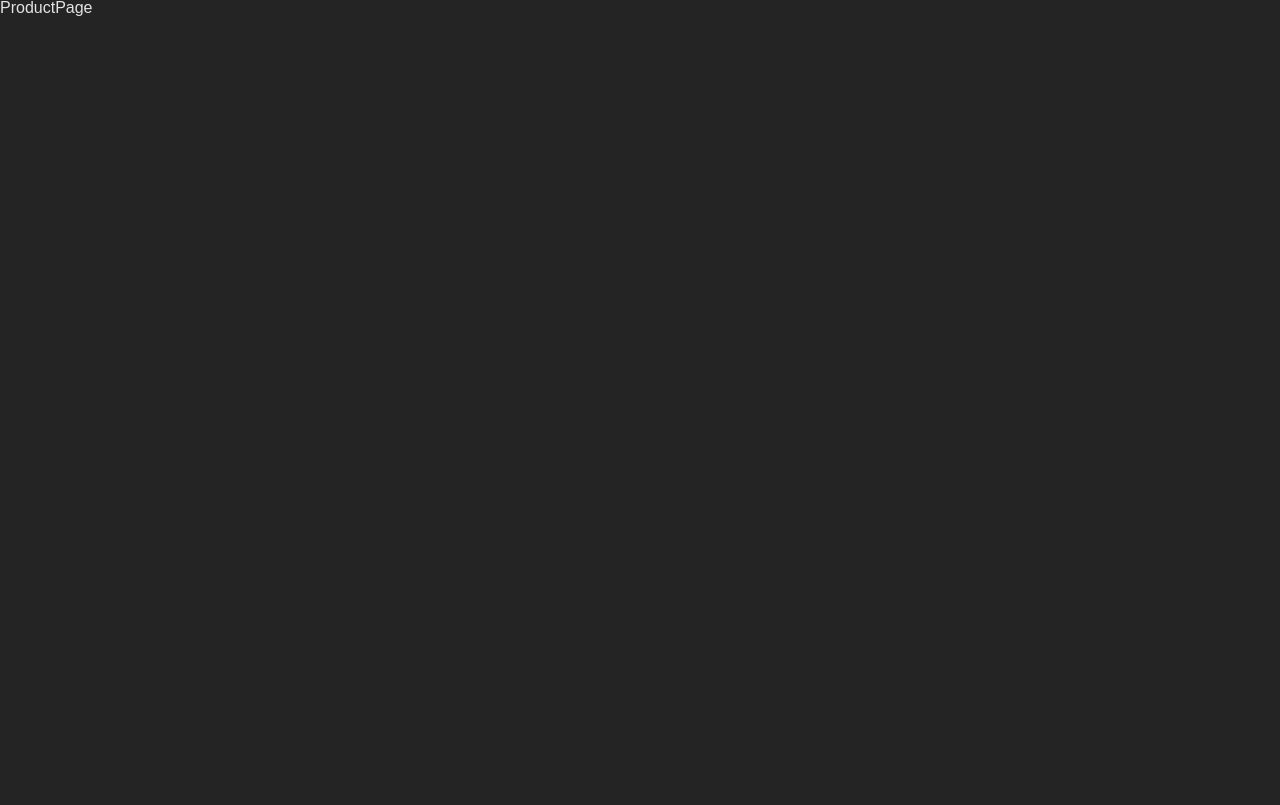
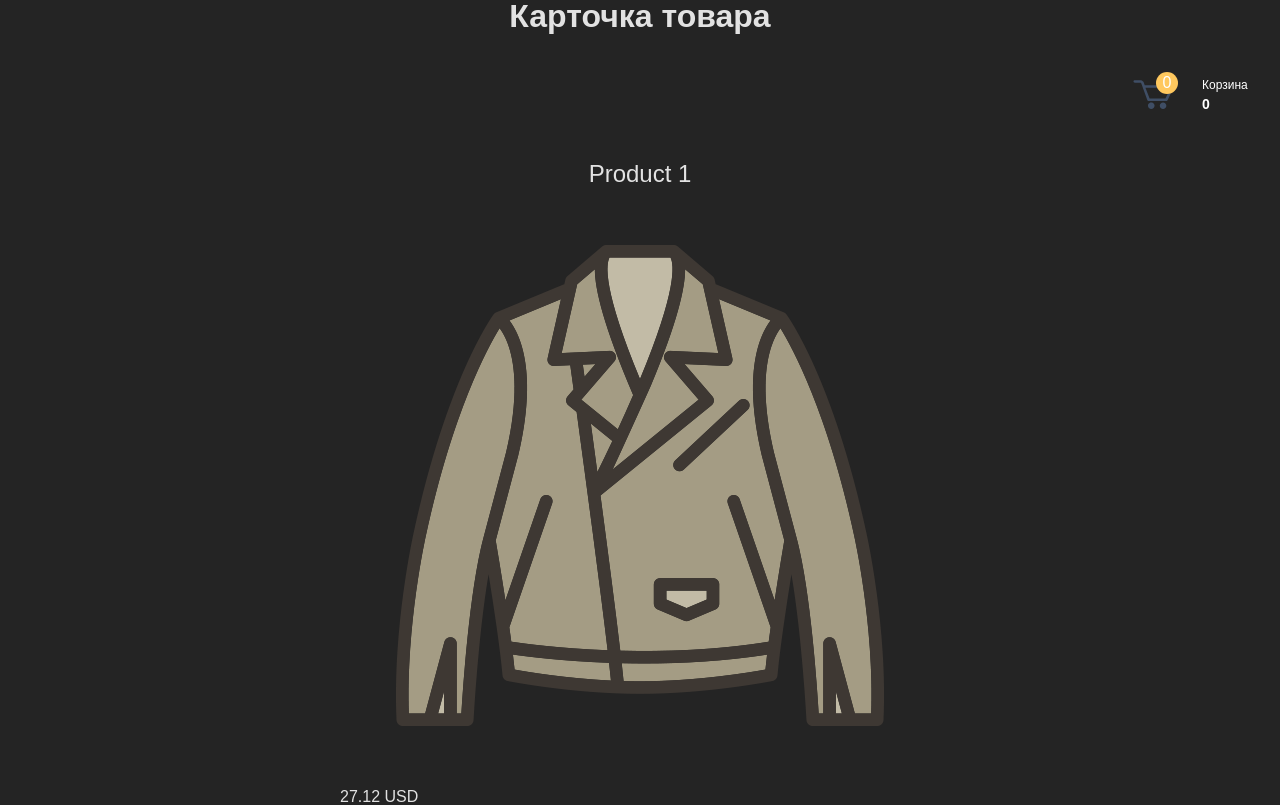
Before and after one commit to mvodev/aaccent, a React (Vite) app: page /1 in a window 1280 px wide. Built offline with nearby package versions, Linux system fonts and the light colour scheme.

Commit message:
add header and cart components

```diff
--- /dev/null
+++ b/src/components/cart/Cart.scss
@@ -0,0 +1,57 @@
+.cart {
+  height: 46px;
+  max-width: 128px;
+  width: 100%;
+  display: flex;
+  flex-direction: row;
+  align-items: center;
+  gap: 24px;
+  cursor: pointer;
+  text-decoration: none;
+
+  a {
+    text-decoration: none;
+    color: inherit;
+  }
+
+  &__img {
+    width: 46px;
+    height: 46px;
+    position: relative;
+    background-image: url('../../assets/images/basket.svg');
+  }
+
+  &__goods {
+    width: 22px;
+    height: 22px;
+    background-color: #FFC85E;
+    color: white;
+    border-radius: 50%;
+    display: flex;
+    align-items: center;
+    justify-content: center;
+    position: absolute;
+    right: 0;
+    top: 0;
+  }
+
+  &__total {
+    display: flex;
+    flex-direction: column;
+  }
+
+  &__header {
+    color: white;
+    font-size: 12px;
+    font-weight: 300;
+    line-height: 18px;
+  }
+
+  &__price {
+    font-size: 14px;
+    font-weight: 600;
+    line-height: 21px;
+    color: white;
+  }
+
+}
--- /dev/null
+++ b/src/components/cart/Cart.tsx
@@ -0,0 +1,28 @@
+import './Cart.scss';
+import { useState } from 'react';
+import { Link } from 'react-router-dom';
+
+const Cart = () => {
+  const [ goodsInCart, setGoodsInCart ] = useState(0);
+  const [ total, setTotal ] = useState(0);
+
+  return (
+    <div className="cart">
+      <Link to={'/cart'}>
+        <div className="cart__img">
+          <div className="cart__goods">
+            {goodsInCart}
+          </div>
+        </div>
+      </Link>
+      {<Link to={'/cart'}>
+        <div className="cart__total">
+          <span className='cart__header'>Корзина</span>
+          <span className='cart__price'>{total+' '}</span>
+        </div>
+      </Link>}
+    </div>
+  )
+}
+
+export default Cart;
--- /dev/null
+++ b/src/components/header/Header.scss
@@ -0,0 +1,7 @@
+.header {
+  height: 90px;
+  display: flex;
+  justify-content: flex-end;
+  padding: 20px;
+  width: 100%;
+}
--- /dev/null
+++ b/src/components/header/Header.tsx
@@ -0,0 +1,12 @@
+import Cart from "../cart/Cart";
+import './Header.scss';
+
+const Header = () => {
+  return (
+    <header className="header">
+      <Cart/>
+    </header>
+  )
+}
+
+export default Header;
--- a/src/pages/MainPage.tsx
+++ b/src/pages/MainPage.tsx
@@ -6,6 +6,7 @@ import products from '../../sources/assets/products.json';
 import brands from '../../sources/assets/brands.json';
 import ProductCardsOrder from '../components/products-order/ProductCardsOrder';
 import BrandsFilterForm from '../components/brands-filter-form/BrandsFilterForm';
+import Header from '../components/header/Header';
 
 const MainPage = ()=> {
   const [ cards, setCards ] = useState<Array<ProductCardPropsType>>(products.sort(
@@ -88,6 +89,7 @@ const MainPage = ()=> {
   return (
     <main className="main-page">
       <h1 className='main-page__title'>Тестовое задание интернет магазин</h1>
+      <Header />
       <div className="main-page__products-order">
         <span>Сортировка:</span>
         <ProductCardsOrder onChange={handleSort}/>
--- a/src/pages/ProductPage.scss
+++ b/src/pages/ProductPage.scss
@@ -0,0 +1,22 @@
+.product {
+  display: flex;
+  flex-direction: column;
+  gap: 20px;
+  align-items: center;
+
+  &__title {
+    font-weight: 600;
+    font-size: 32px;
+    text-align: center;
+  }
+  &__subtitle {
+    font-weight: 500;
+    font-size: 24px;
+    text-align: center;
+  }
+
+  &__img {
+    max-width: 600px;
+    object-fit: cover;
+  }
+}
--- a/src/pages/ProductPage.tsx
+++ b/src/pages/ProductPage.tsx
@@ -1,9 +1,30 @@
 import './ProductPage.scss';
 import { useParams } from "react-router-dom";
+import products from '../../sources/assets/products.json';
+import Header from '../components/header/Header';
 
 const ProductPage = () => {
   const params = useParams();
-  return <h1>ProductPage</h1>
+  const productId = params.id ?? 0;
+  const productData = products.find(product=>product.id === Number(productId));
+  console.log(productData)
+  return (
+    <main className="product">
+      <h1 className='product__title'>Карточка товара</h1>
+      <Header />
+      <article className='product__card'>
+        <h2 className='product__subtitle'>{productData?.title}</h2>
+        <div className="product__img">
+          <img src={`../sources/assets${productData?.image}`} alt="изображение товара" />
+        </div>
+        <div className='product__price'>
+          <span>{productData?.regular_price.value}</span>
+          <span>&nbsp;</span>
+          <span>{productData?.regular_price.currency}</span>
+        </div>
+      </article>
+    </main>
+  )
 }
 
 export default ProductPage;
```
Also changed, not shown: src/assets/images/basket.svg (added).
